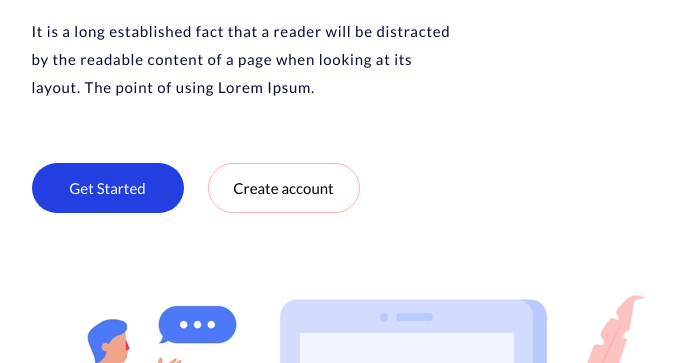
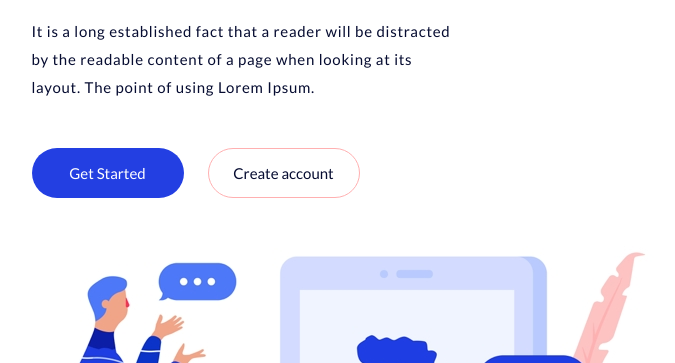
Before and after one commit to mihailoffplay/second-homework-layout-site, a plain HTML site: page src/index.html in a window 1280 px wide. Shown: the part 437-800 px from the top of the page, without its empty margins (324-999 px from the left). Drawn offline with Linux system fonts and the light colour scheme.

Commit message:
Исправлено

```diff
--- a/src/css/style.css
+++ b/src/css/style.css
@@ -31,17 +31,27 @@ p {
 
 }
 
-.get_started {
-    margin: 47px 20px 28px 0;
+.buttons
+{
+    margin-top: 47px;
+}
+
+.get_started
+{
+    margin-right: 20px;
     width: 152px;
     height: 50px;
     border-radius: 25px;
     background-color: #233fe2;
     border: none;
+
+}
+
+.get_start_link
+{
     font: 400 15px 'Lato';
     color: #ffffff;
 }
-
 
 .create_account {
     width: 152px;
@@ -49,11 +59,15 @@ p {
     background: #ffffff;
     border-radius: 25px;
     border: 1px solid #ffb0b1;
+
+}
+
+.create_account_link
+{
     font: 400 15px 'Lato';
 }
 
 .main_background {
     width: 717px;
     height: 569px;
-
 }
--- a/src/index.html
+++ b/src/index.html
@@ -26,9 +26,11 @@
         </div>
 
         <div class="buttons">
-            <button class="get_started">Get Started
+            <button class="get_started">
+                <a class="get_start_link" href="#">Get Started</a>
             </button>
-            <button class="create_account">Create account
+            <button class="create_account">
+                <a class="create_account_link" href="#">Create account</a>
             </button>
         </div>
 
```
